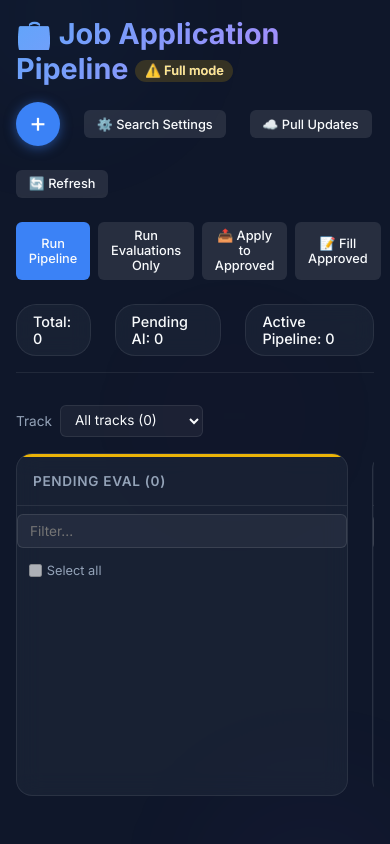
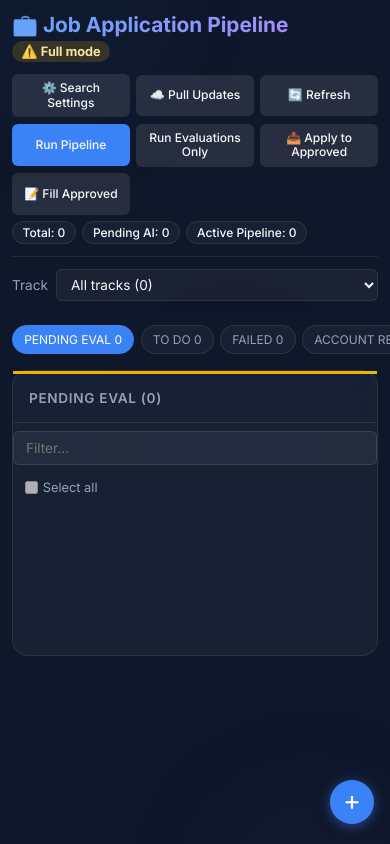
Before and after one commit to iklodi/jobscraper, a Flask app: page / in a window 390 px wide. Run offline with Flask 3, Linux system fonts and the light colour scheme; data that the repository does not hold is empty.

Commit message:
Dashboard: a phone layout
On narrow screens the page scrolls as a whole instead of a fixed-height
board, the header buttons sit in a compact grid, the + floats bottom right,
long file names wrap, and a sticky strip of column names (with counts) jumps
between the columns, marking the one in view. Desktop is unchanged.

Co-Authored-By: Claude Opus 5.5 <noreply@anthropic.com>
Claude-Session: https://claude.ai/code/session_01J9BnA7UjMD7jkidT6pGUXD

```diff
--- a/static/app.js
+++ b/static/app.js
@@ -338,6 +338,7 @@ function renderBoard() {
 
     setupDragAndDrop();
     reapplyFilters();          // a redraw must not drop the user's filters
+    renderColumnNav();
     Object.keys(columns).forEach(status => {
         const ids = new Set((groupedJobs[status] || []).map(j => j.job_id));
         selectionFor(status).forEach(id => { if (!ids.has(id)) selectionFor(status).delete(id); });
@@ -345,6 +346,50 @@ function renderBoard() {
     });
 }
 
+
+// Phones: a strip of the column names with their counts. Tapping one scrolls
+// the board to that column; swiping the board marks the column in view. The
+// strip is hidden on wider screens by CSS.
+function renderColumnNav() {
+    const nav = document.getElementById('column-nav');
+    const board = document.getElementById('kanban-board');
+    if (!nav || !board) return;
+    const columns = [...board.querySelectorAll('.kanban-column')];
+    nav.innerHTML = columns.map((col, i) => {
+        const h2 = col.querySelector('h2');
+        const name = h2 ? (h2.getAttribute('data-title') || h2.innerText) : col.id;
+        const count = (h2 ? h2.innerText : '').match(/\((\d+)\)\s*$/);
+        return `<button type="button" data-index="${i}">${name.replace(/\s*\(Backlog\)/i, '')}${count ? ` ${count[1]}` : ''}</button>`;
+    }).join('');
+    nav.querySelectorAll('button').forEach(btn => btn.addEventListener('click', () => {
+        const col = columns[Number(btn.dataset.index)];
+        board.scrollTo({ left: col.offsetLeft, behavior: 'smooth' });
+    }));
+    if (!board.dataset.navWatched) {
+        board.dataset.navWatched = '1';
+        let timer;
+        board.addEventListener('scroll', () => {
+            clearTimeout(timer);
+            timer = setTimeout(markColumnInView, 80);
+        }, { passive: true });
+    }
+    markColumnInView();
+}
+
+function markColumnInView() {
+    const nav = document.getElementById('column-nav');
+    const board = document.getElementById('kanban-board');
+    if (!nav || !board || getComputedStyle(nav).display === 'none') return;
+    const columns = [...board.querySelectorAll('.kanban-column')];
+    const left = board.scrollLeft;
+    let best = 0;
+    columns.forEach((col, i) => {
+        if (Math.abs(col.offsetLeft - left) < Math.abs(columns[best].offsetLeft - left)) best = i;
+    });
+    nav.querySelectorAll('button').forEach((btn, i) => btn.classList.toggle('active', i === best));
+    const active = nav.querySelector('button.active');
+    if (active) active.scrollIntoView({ block: 'nearest', inline: 'nearest' });
+}
 
 // "2026-09-20 14:38:42.834506" -> "20 Sep 2026, 14:38". The value is written
 // by the server in local time, so it is parsed as local, not UTC.
--- a/static/style.css
+++ b/static/style.css
@@ -93,6 +93,21 @@ h1 {
     -webkit-text-fill-color: transparent;
 }
 
+.header-actions {
+    display: flex;
+    align-items: center;
+    gap: 1.5rem;
+}
+
+.pipeline-controls {
+    display: flex;
+    gap: 0.5rem;
+    position: relative;
+}
+
+/* Only on phones (see the media query below). */
+.column-nav { display: none; }
+
 /* Stats */
 .stats-container {
     display: flex;
@@ -112,6 +127,7 @@ h1 {
 /* Kanban Board */
 .kanban-board {
     display: flex;
+    position: relative;        /* columns' offsetLeft is measured from here */
     gap: 1.5rem;
     overflow-x: auto;
     flex: 1;
@@ -419,29 +435,103 @@ h1 {
     to { opacity: 1; transform: scale(1); }
 }
 
-/* Mobile Responsiveness */
+/* Mobile Responsiveness. On a phone the page scrolls as a whole (no
+   fixed-height board with a scroll inside a scroll), the header's buttons sit
+   in a compact grid, the + floats bottom right, and a strip of column names
+   jumps between the columns, one of which fills the screen at a time. */
 @media (max-width: 768px) {
     .container {
-        padding: 1rem;
+        padding: 0.75rem 0.75rem 5rem;
+        height: auto;
+        min-height: 100vh;
     }
     header {
         flex-direction: column;
-        align-items: flex-start;
-        gap: 1rem;
+        align-items: stretch;
+        gap: 0.75rem;
+        margin-bottom: 0.75rem;
+        padding-bottom: 0.75rem;
     }
-    header > div {
+    h1 { font-size: 1.3rem; }
+    .header-actions {
+        display: grid;
+        grid-template-columns: repeat(3, minmax(0, 1fr));
+        gap: 0.4rem;
         width: 100%;
+    }
+    .pipeline-controls { display: contents; }
+    .pipeline-status-box { display: none !important; }
+    .header-actions .btn {
+        width: 100%;
+        min-height: 2.6rem;
+        padding: 0.45rem 0.3rem;
+        font-size: 0.75rem;
+        line-height: 1.2;
+        white-space: normal;
+    }
+    .stats-container {
+        grid-column: 1 / -1;
         flex-wrap: wrap;
+        gap: 0.4rem;
+    }
+    .stat-pill { padding: 0.2rem 0.6rem; font-size: 0.75rem; }
+    .btn-add {
+        position: fixed;
+        right: 16px;
+        bottom: 20px;
+        z-index: 900;
+        width: 56px;
+        height: 56px;
+        font-size: 2rem;
+        box-shadow: 0 4px 18px rgba(0, 0, 0, 0.5), 0 0 12px var(--accent-glow);
+    }
+    .board-filters { margin-bottom: 0.5rem; }
+    .board-filters label, .board-filters select { width: 100%; }
+    .column-nav {
+        display: flex;
+        gap: 0.4rem;
+        overflow-x: auto;
+        position: sticky;
+        top: 0;
+        z-index: 800;
+        margin: 0 -0.75rem 0.5rem;
+        padding: 0.5rem 0.75rem;
+        background: var(--bg-dark);
+        scrollbar-width: none;
+    }
+    .column-nav::-webkit-scrollbar { display: none; }
+    .column-nav button {
+        flex: 0 0 auto;
+        padding: 0.35rem 0.7rem;
+        border-radius: 999px;
+        border: 1px solid var(--glass-border);
+        background: var(--glass-bg);
+        color: var(--text-secondary);
+        font: inherit;
+        font-size: 0.75rem;
+        white-space: nowrap;
+        cursor: pointer;
+    }
+    .column-nav button.active {
+        background: var(--accent);
+        border-color: var(--accent);
+        color: #fff;
     }
     .kanban-board {
         scroll-snap-type: x mandatory;
-        padding-bottom: 2rem;
+        padding-bottom: 1rem;
+        gap: 0.75rem;
         -webkit-overflow-scrolling: touch;
+        flex: none;
     }
     .kanban-column {
-        flex: 0 0 85vw;
+        flex: 0 0 calc(100vw - 1.5rem);
         scroll-snap-align: center;
+        overflow: visible;
     }
+    .kanban-cards { overflow-y: visible; }
+    .mode-badge { white-space: nowrap; font-size: 0.7rem; }
+    .file-link { padding: 0.55rem 0.7rem; font-size: 0.8rem; overflow-wrap: anywhere; word-break: break-word; }
     .glass-panel {
         width: 95%;
         padding: 1.5rem;
--- a/templates/index.html
+++ b/templates/index.html
@@ -18,13 +18,13 @@
     <div class="container">
         <header>
             <h1>💼 Job Application Pipeline <span id="mode-badge" class="mode-badge"></span></h1>
-            <div style="display: flex; align-items: center; gap: 1.5rem;">
+            <div class="header-actions">
                 <button id="add-job-btn" class="btn-add" title="Add a job by URL"
                         onclick="openAddJob()" aria-label="Add a job by URL">+</button>
                 <button class="btn" onclick="openSettings()" title="Edit search keywords and scoring rules">⚙️ Search Settings</button>
                 <button class="btn" onclick="pullUpdates(this)">☁️ Pull Updates</button>
                 <button class="btn" onclick="manualRefresh(this)">🔄 Refresh</button>
-                <div class="pipeline-controls" style="display: flex; gap: 0.5rem; position: relative;">
+                <div class="pipeline-controls">
                     <style>
                         .pipeline-status-box {
                             display: none;
@@ -71,6 +71,9 @@
             </label>
         </div>
 
+
+        <!-- Phones: one column fills the screen, so this strip jumps between them. -->
+        <nav class="column-nav" id="column-nav" aria-label="Columns"></nav>
 
         <main class="kanban-board" id="kanban-board">
             <div class="kanban-column" id="col-new" data-status="new">
```
